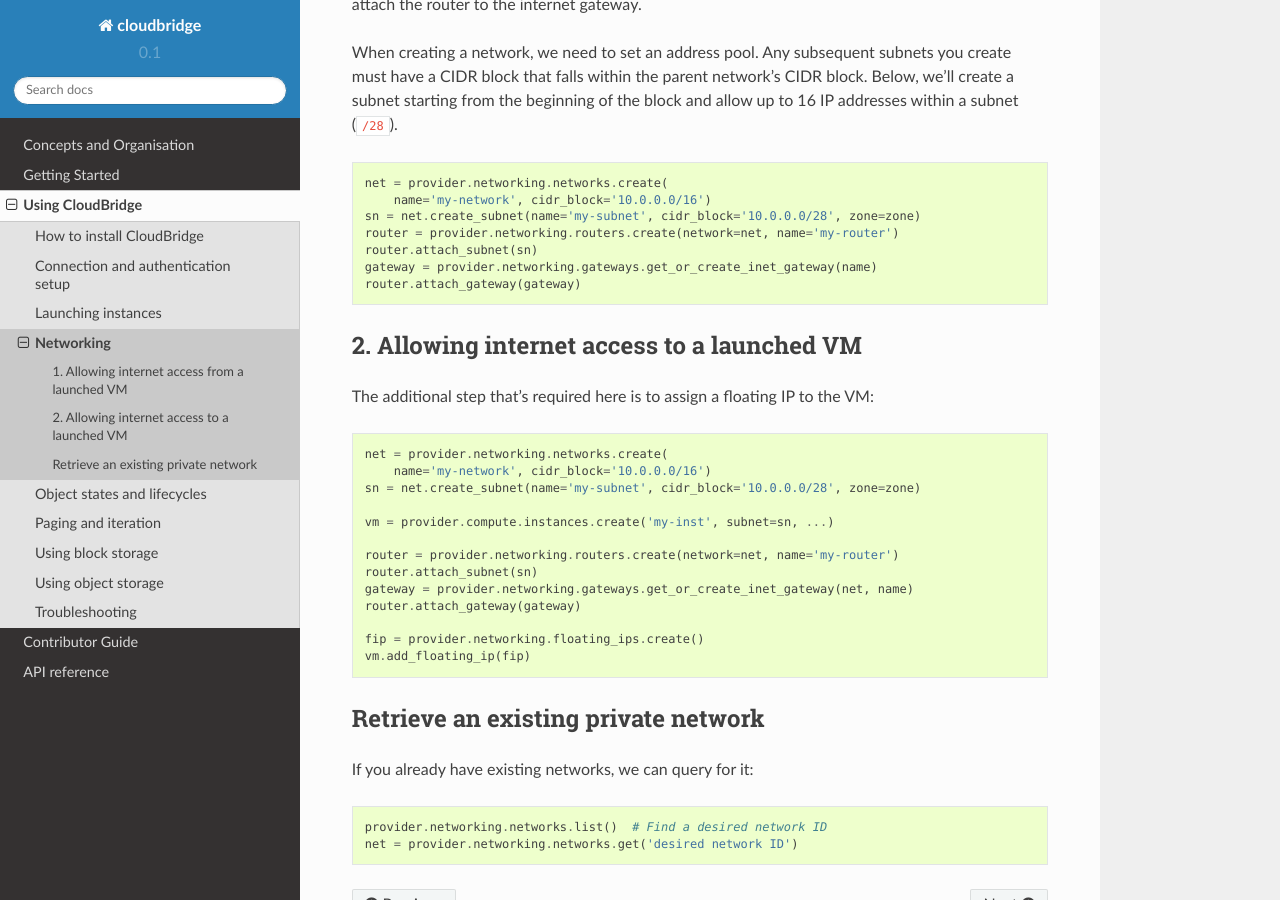
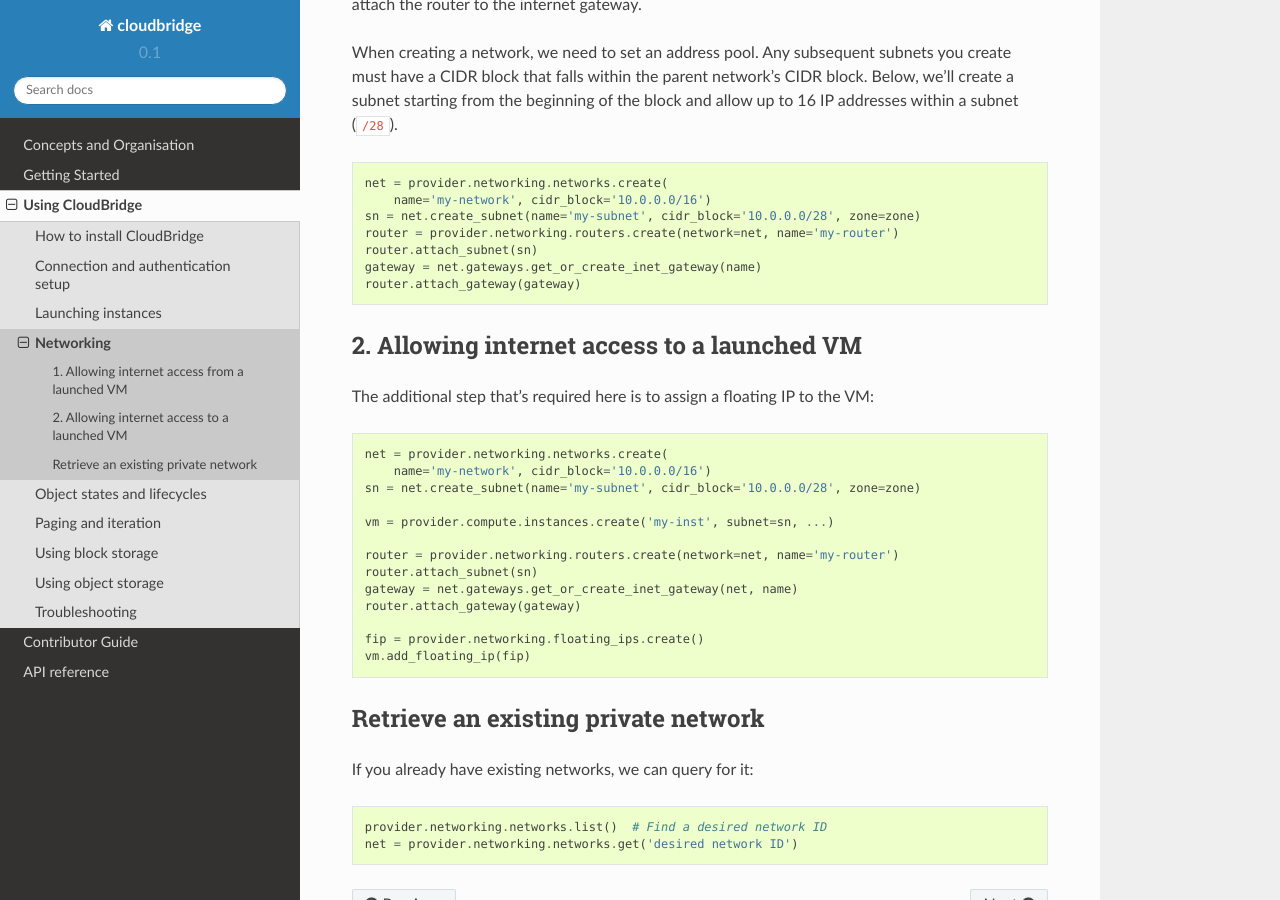
Before and after one commit to CloudVE/cloudbridge, a Sphinx documentation site: the page built from docs/topics/networking.rst, in a window 1280 px wide and 900 px high, scrolled down 1292 px. Built offline with Sphinx 7.4.7 and the Read the Docs theme 2.0.0, drawn with Linux system fonts in a browser that asks for light colours.

Commit message:
Fixed leftover gateway calls and docs

```diff
--- a/docs/getting_started.rst
+++ b/docs/getting_started.rst
@@ -121,7 +121,7 @@ attaching an internet gateway to the subnet via a router.
     sn = net.create_subnet(name='my-subnet', cidr_block='10.0.0.0/28')
     router = self.provider.networking.routers.create(network=net, name='my-router')
     router.attach_subnet(sn)
-    gateway = self.provider.networking.gateways.get_or_create_inet_gateway(name)
+    gateway = net.gateways.get_or_create_inet_gateway(name)
     router.attach_gateway(gateway)
 
 
--- a/docs/topics/launch.rst
+++ b/docs/topics/launch.rst
@@ -67,7 +67,7 @@ that subnet.
     # make sure subnet has internet access
     router = self.provider.networking.routers.create(network=net, name='my-router')
     router.attach_subnet(sn)
-    gateway = self.provider.networking.gateways.get_or_create_inet_gateway(name)
+    gateway = net.gateways.get_or_create_inet_gateway(name)
     router.attach_gateway(gateway)
 
     inst = provider.compute.instances.create(
--- a/docs/topics/networking.rst
+++ b/docs/topics/networking.rst
@@ -76,7 +76,7 @@ of the block and allow up to 16 IP addresses within a subnet (``/28``).
     sn = net.create_subnet(name='my-subnet', cidr_block='10.0.0.0/28', zone=zone)
     router = provider.networking.routers.create(network=net, name='my-router')
     router.attach_subnet(sn)
-    gateway = provider.networking.gateways.get_or_create_inet_gateway(name)
+    gateway = net.gateways.get_or_create_inet_gateway(name)
     router.attach_gateway(gateway)
 
 
@@ -94,7 +94,7 @@ The additional step that's required here is to assign a floating IP to the VM:
 
     router = provider.networking.routers.create(network=net, name='my-router')
     router.attach_subnet(sn)
-    gateway = provider.networking.gateways.get_or_create_inet_gateway(net, name)
+    gateway = net.gateways.get_or_create_inet_gateway(net, name)
     router.attach_gateway(gateway)
 
     fip = provider.networking.floating_ips.create()
```
Also changed, not shown: 3 other files.
